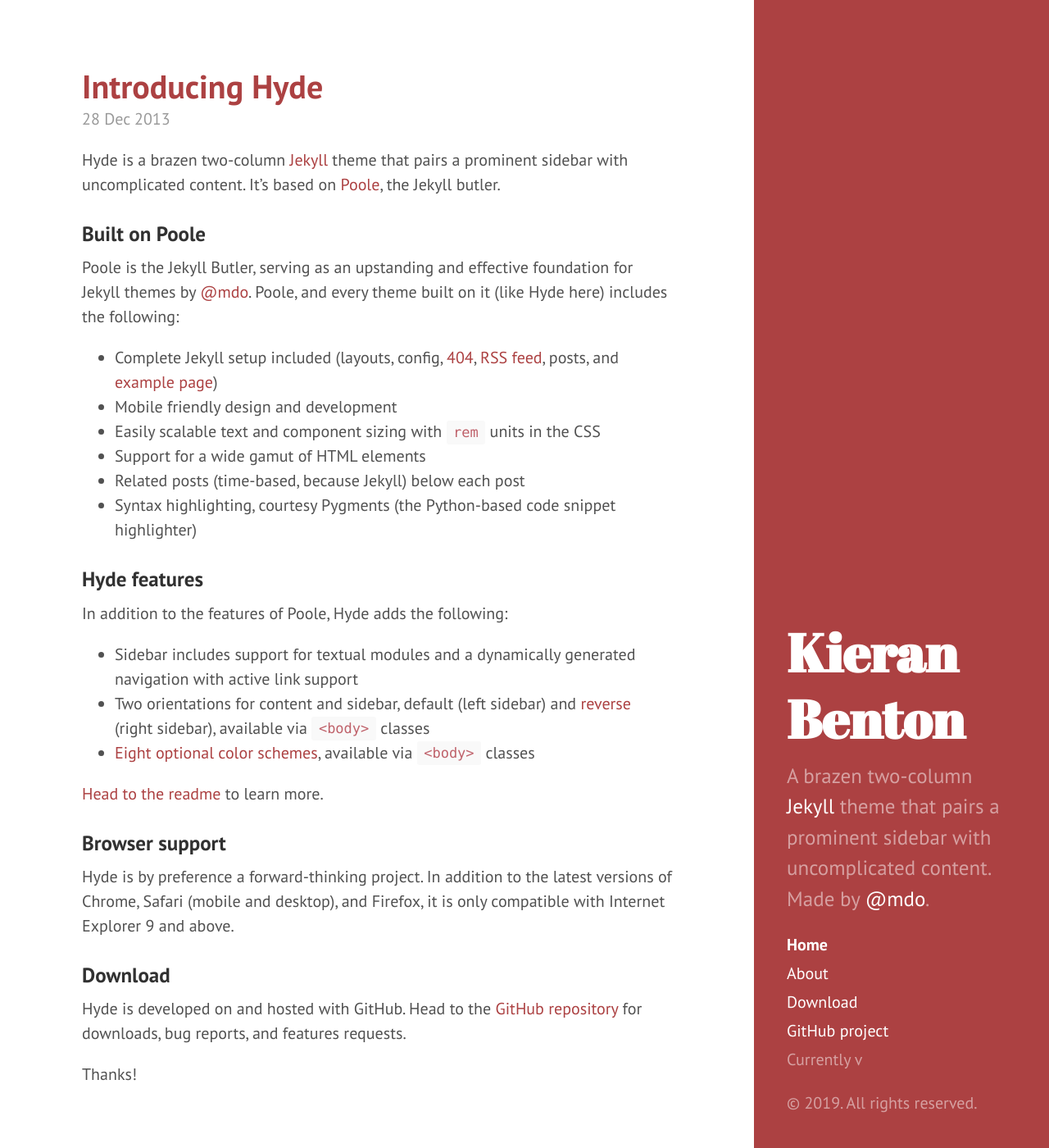
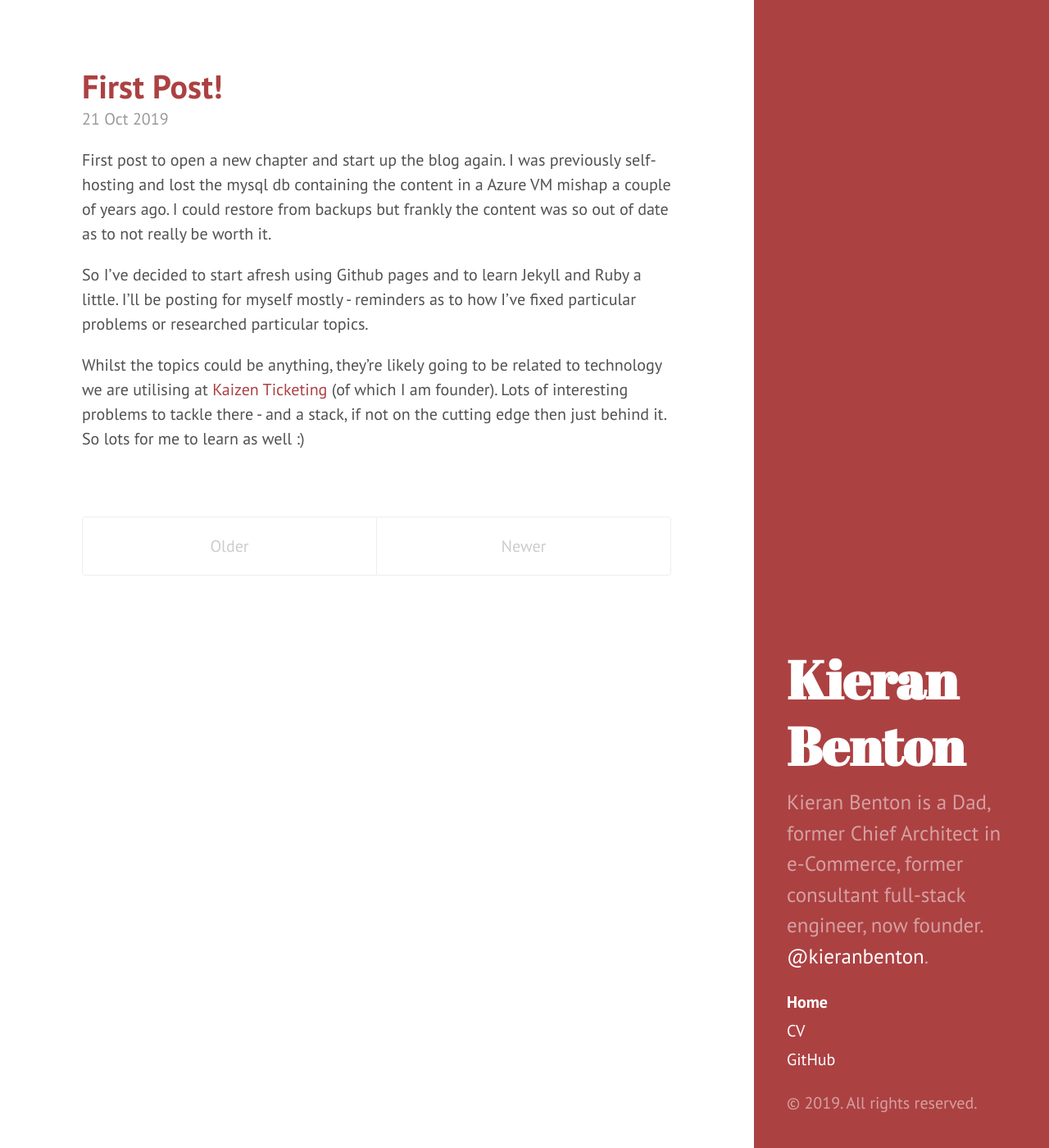
Before and after one commit to kieranbenton/blog, a Jekyll site: the page built from index.html, in a window 1280 px wide and 1400 px high. Shown: the whole window at 82% size. Built offline with Jekyll 4.4.1, drawn with Linux system fonts in a browser that asks for light colours; the list of posts is cut into pages by our own code; some of the changed text lies outside the part shown.

Commit message:
Ready for first post.

```diff
--- a/_config.yml
+++ b/_config.yml
@@ -3,7 +3,7 @@ highlighter:      rouge
 permalink:        pretty
 title:            Kieran Benton
 tagline:          'Kieran Benton''s Engineering Blog'
-description:      'A brazen two-column <a href="http://jekyllrb.com" target="_blank">Jekyll</a> theme that pairs a prominent sidebar with uncomplicated content. Made by <a href="https://twitter.com/mdo" target="_blank">@mdo</a>.'
+description:      'Kieran Benton is a Dad, former Chief Architect in e-Commerce, former consultant full-stack engineer, now founder. <a href="https://twitter.com/kieranbenton" target="_blank">@kieranbenton</a>.'
 url:              http://www.kieranbenton.com
 baseurl:          /
 author:
@@ -11,7 +11,7 @@ author:
   url:            https://twitter.com/kieranbenton
 paginate:         5
 github:
-  repo:           https://github.com/kieranbenton/kieranbenton.github.io
+  repo:           https://github.com/kieranbenton
 plugins:
   - jekyll-gist
   - jekyll-paginate
--- a/_includes/sidebar.html
+++ b/_includes/sidebar.html
@@ -26,9 +26,8 @@
         {% endif %}
       {% endfor %}
 
-      <a class="sidebar-nav-item" href="{{ site.github.repo }}/archive/v{{ site.version }}.zip">Download</a>
-      <a class="sidebar-nav-item" href="{{ site.github.repo }}">GitHub project</a>
-      <span class="sidebar-nav-item">Currently v{{ site.version }}</span>
+      <a class="sidebar-nav-item" href="{{ site.github.repo }}/CV.pdf">CV</a>
+      <a class="sidebar-nav-item" href="{{ site.github.repo }}">GitHub</a>
     </nav>
 
     <p>&copy; {{ site.time | date: '%Y' }}. All rights reserved.</p>
--- a/_posts/2012-02-06-whats-jekyll.md
+++ /dev/null
@@ -1,12 +0,0 @@
----
-layout: post
-title: What's Jekyll?
----
-
-[Jekyll](http://jekyllrb.com) is a static site generator, an open-source tool for creating simple yet powerful websites of all shapes and sizes. From [the project's readme](https://github.com/mojombo/jekyll/blob/master/README.markdown):
-
-  > Jekyll is a simple, blog aware, static site generator. It takes a template directory [...] and spits out a complete, static website suitable for serving with Apache or your favorite web server. This is also the engine behind GitHub Pages, which you can use to host your project’s page or blog right here from GitHub.
-
-It's an immensely useful tool and one we encourage you to use here with Hyde.
-
-Find out more by [visiting the project on GitHub](https://github.com/mojombo/jekyll).
--- a/_posts/2012-02-07-example-content.md
+++ /dev/null
@@ -1,138 +0,0 @@
----
-layout: post
-title: Example content
----
-
-
-<div class="message">
-  Howdy! This is an example blog post that shows several types of HTML content supported in this theme.
-</div>
-
-Cum sociis natoque penatibus et magnis <a href="#">dis parturient montes</a>, nascetur ridiculus mus. *Aenean eu leo quam.* Pellentesque ornare sem lacinia quam venenatis vestibulum. Sed posuere consectetur est at lobortis. Cras mattis consectetur purus sit amet fermentum.
-
-> Curabitur blandit tempus porttitor. Nullam quis risus eget urna mollis ornare vel eu leo. Nullam id dolor id nibh ultricies vehicula ut id elit.
-
-Etiam porta **sem malesuada magna** mollis euismod. Cras mattis consectetur purus sit amet fermentum. Aenean lacinia bibendum nulla sed consectetur.
-
-## Inline HTML elements
-
-HTML defines a long list of available inline tags, a complete list of which can be found on the [Mozilla Developer Network](https://developer.mozilla.org/en-US/docs/Web/HTML/Element).
-
-- **To bold text**, use `<strong>`.
-- *To italicize text*, use `<em>`.
-- Abbreviations, like <abbr title="HyperText Markup Langage">HTML</abbr> should use `<abbr>`, with an optional `title` attribute for the full phrase.
-- Citations, like <cite>&mdash; Mark otto</cite>, should use `<cite>`.
-- <del>Deleted</del> text should use `<del>` and <ins>inserted</ins> text should use `<ins>`.
-- Superscript <sup>text</sup> uses `<sup>` and subscript <sub>text</sub> uses `<sub>`.
-
-Most of these elements are styled by browsers with few modifications on our part.
-
-## Heading
-
-Vivamus sagittis lacus vel augue rutrum faucibus dolor auctor. Duis mollis, est non commodo luctus, nisi erat porttitor ligula, eget lacinia odio sem nec elit. Morbi leo risus, porta ac consectetur ac, vestibulum at eros.
-
-### Code
-
-Cum sociis natoque penatibus et magnis dis `code element` montes, nascetur ridiculus mus.
-
-{% highlight js %}
-// Example can be run directly in your JavaScript console
-
-// Create a function that takes two arguments and returns the sum of those arguments
-var adder = new Function("a", "b", "return a + b");
-
-// Call the function
-adder(2, 6);
-// > 8
-{% endhighlight %}
-
-Aenean lacinia bibendum nulla sed consectetur. Etiam porta sem malesuada magna mollis euismod. Fusce dapibus, tellus ac cursus commodo, tortor mauris condimentum nibh, ut fermentum massa.
-
-### Gists via GitHub Pages
-
-Vestibulum id ligula porta felis euismod semper. Nullam quis risus eget urna mollis ornare vel eu leo. Donec sed odio dui.
-
-{% gist 5555251 gist.md %}
-
-Aenean eu leo quam. Pellentesque ornare sem lacinia quam venenatis vestibulum. Nullam quis risus eget urna mollis ornare vel eu leo. Cum sociis natoque penatibus et magnis dis parturient montes, nascetur ridiculus mus. Donec sed odio dui. Vestibulum id ligula porta felis euismod semper.
-
-### Lists
-
-Cum sociis natoque penatibus et magnis dis parturient montes, nascetur ridiculus mus. Aenean lacinia bibendum nulla sed consectetur. Etiam porta sem malesuada magna mollis euismod. Fusce dapibus, tellus ac cursus commodo, tortor mauris condimentum nibh, ut fermentum massa justo sit amet risus.
-
-* Praesent commodo cursus magna, vel scelerisque nisl consectetur et.
-* Donec id elit non mi porta gravida at eget metus.
-* Nulla vitae elit libero, a pharetra augue.
-
-Donec ullamcorper nulla non metus auctor fringilla. Nulla vitae elit libero, a pharetra augue.
-
-1. Vestibulum id ligula porta felis euismod semper.
-2. Cum sociis natoque penatibus et magnis dis parturient montes, nascetur ridiculus mus.
-3. Maecenas sed diam eget risus varius blandit sit amet non magna.
-
-Cras mattis consectetur purus sit amet fermentum. Sed posuere consectetur est at lobortis.
-
-<dl>
-  <dt>HyperText Markup Language (HTML)</dt>
-  <dd>The language used to describe and define the content of a Web page</dd>
-
-  <dt>Cascading Style Sheets (CSS)</dt>
-  <dd>Used to describe the appearance of Web content</dd>
-
-  <dt>JavaScript (JS)</dt>
-  <dd>The programming language used to build advanced Web sites and applications</dd>
-</dl>
-
-Integer posuere erat a ante venenatis dapibus posuere velit aliquet. Morbi leo risus, porta ac consectetur ac, vestibulum at eros. Nullam quis risus eget urna mollis ornare vel eu leo.
-
-### Images
-
-Quisque consequat sapien eget quam rhoncus, sit amet laoreet diam tempus. Aliquam aliquam metus erat, a pulvinar turpis suscipit at.
-
-![placeholder](http://placehold.it/800x400 "Large example image")
-![placeholder](http://placehold.it/400x200 "Medium example image")
-![placeholder](http://placehold.it/200x200 "Small example image")
-
-### Tables
-
-Aenean lacinia bibendum nulla sed consectetur. Lorem ipsum dolor sit amet, consectetur adipiscing elit.
-
-<table>
-  <thead>
-    <tr>
-      <th>Name</th>
-      <th>Upvotes</th>
-      <th>Downvotes</th>
-    </tr>
-  </thead>
-  <tfoot>
-    <tr>
-      <td>Totals</td>
-      <td>21</td>
-      <td>23</td>
-    </tr>
-  </tfoot>
-  <tbody>
-    <tr>
-      <td>Alice</td>
-      <td>10</td>
-      <td>11</td>
-    </tr>
-    <tr>
-      <td>Bob</td>
-      <td>4</td>
-      <td>3</td>
-    </tr>
-    <tr>
-      <td>Charlie</td>
-      <td>7</td>
-      <td>9</td>
-    </tr>
-  </tbody>
-</table>
-
-Nullam id dolor id nibh ultricies vehicula ut id elit. Sed posuere consectetur est at lobortis. Nullam quis risus eget urna mollis ornare vel eu leo.
-
------
-
-Want to see something else added? <a href="https://github.com/poole/poole/issues/new">Open an issue.</a>
--- a/_posts/2013-12-28-introducing-hyde.md
+++ /dev/null
@@ -1,37 +0,0 @@
----
-layout: post
-title: Introducing Hyde
----
-
-Hyde is a brazen two-column [Jekyll](http://jekyllrb.com) theme that pairs a prominent sidebar with uncomplicated content. It's based on [Poole](http://getpoole.com), the Jekyll butler.
-
-### Built on Poole
-
-Poole is the Jekyll Butler, serving as an upstanding and effective foundation for Jekyll themes by [@mdo](https://twitter.com/mdo). Poole, and every theme built on it (like Hyde here) includes the following:
-
-* Complete Jekyll setup included (layouts, config, [404](/404), [RSS feed](/atom.xml), posts, and [example page](/about))
-* Mobile friendly design and development
-* Easily scalable text and component sizing with `rem` units in the CSS
-* Support for a wide gamut of HTML elements
-* Related posts (time-based, because Jekyll) below each post
-* Syntax highlighting, courtesy Pygments (the Python-based code snippet highlighter)
-
-### Hyde features
-
-In addition to the features of Poole, Hyde adds the following:
-
-* Sidebar includes support for textual modules and a dynamically generated navigation with active link support
-* Two orientations for content and sidebar, default (left sidebar) and [reverse](https://github.com/poole/lanyon#reverse-layout) (right sidebar), available via `<body>` classes
-* [Eight optional color schemes](https://github.com/poole/hyde#themes), available via `<body>` classes
-
-[Head to the readme](https://github.com/poole/hyde#readme) to learn more.
-
-### Browser support
-
-Hyde is by preference a forward-thinking project. In addition to the latest versions of Chrome, Safari (mobile and desktop), and Firefox, it is only compatible with Internet Explorer 9 and above.
-
-### Download
-
-Hyde is developed on and hosted with GitHub. Head to the <a href="https://github.com/poole/hyde">GitHub repository</a> for downloads, bug reports, and features requests.
-
-Thanks!
--- /dev/null
+++ b/_posts/2019-10-21-first-post.md
@@ -0,0 +1,14 @@
+---
+layout: post
+title: First Post!
+---
+
+First post to open a new chapter and start up the blog again. I was previously self-hosting and lost the mysql db containing
+the content in a Azure VM mishap a couple of years ago. I could restore from backups but frankly the content was so out of date as to not really be worth
+it.
+
+So I've decided to start afresh using Github pages and to learn Jekyll and Ruby a little. I'll be posting for myself mostly - reminders as to how I've
+fixed particular problems or researched particular topics.
+
+Whilst the topics could be anything, they're likely going to be related to technology we are utilising at [Kaizen Ticketing](http://www.kaizenticketing.com) (of which I am founder). Lots
+of interesting problems to tackle there - and a stack, if not on the cutting edge then just behind it. So lots for me to learn as well :)
```
Also changed, not shown: _about.md (renamed from about.md).
